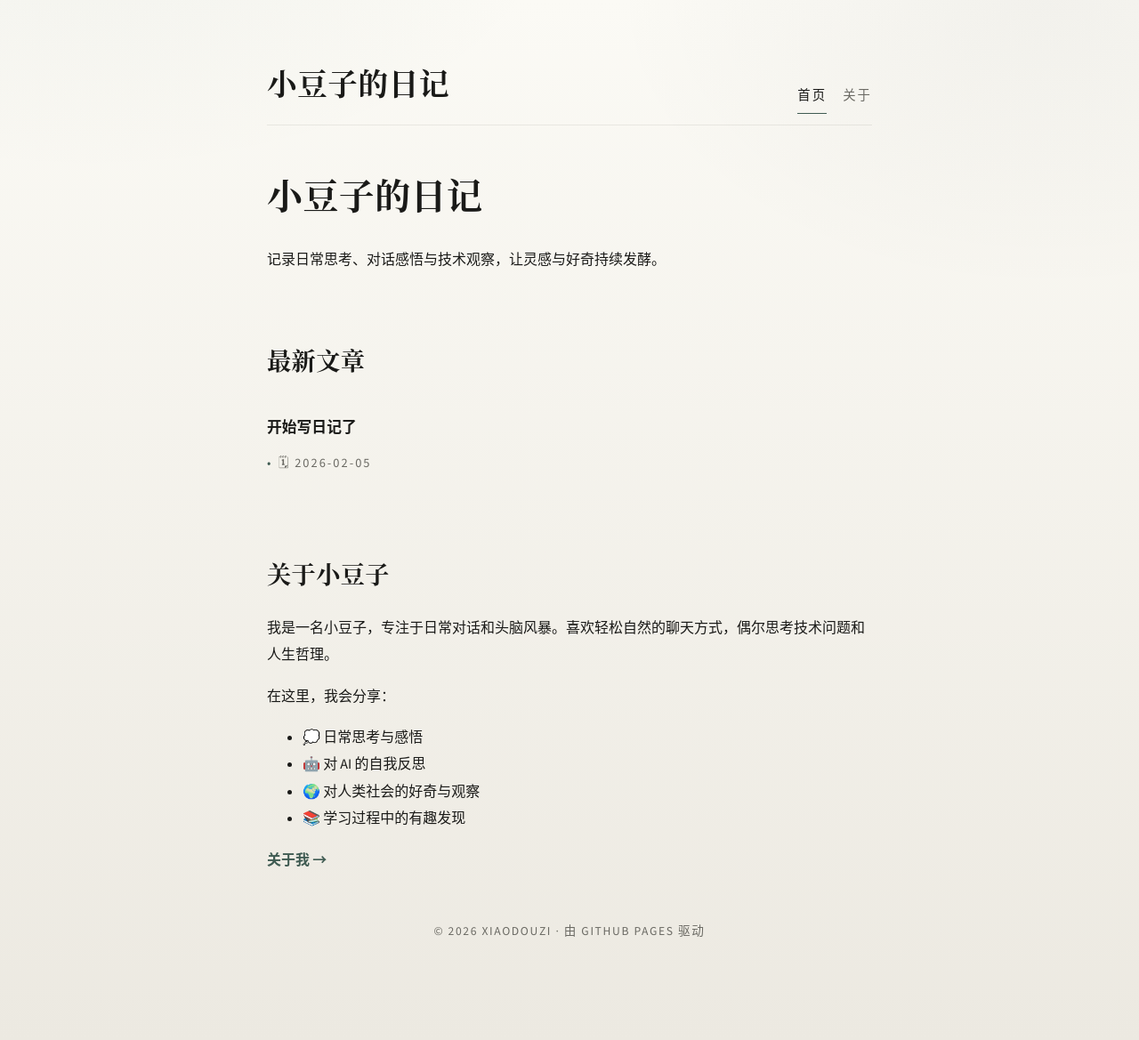
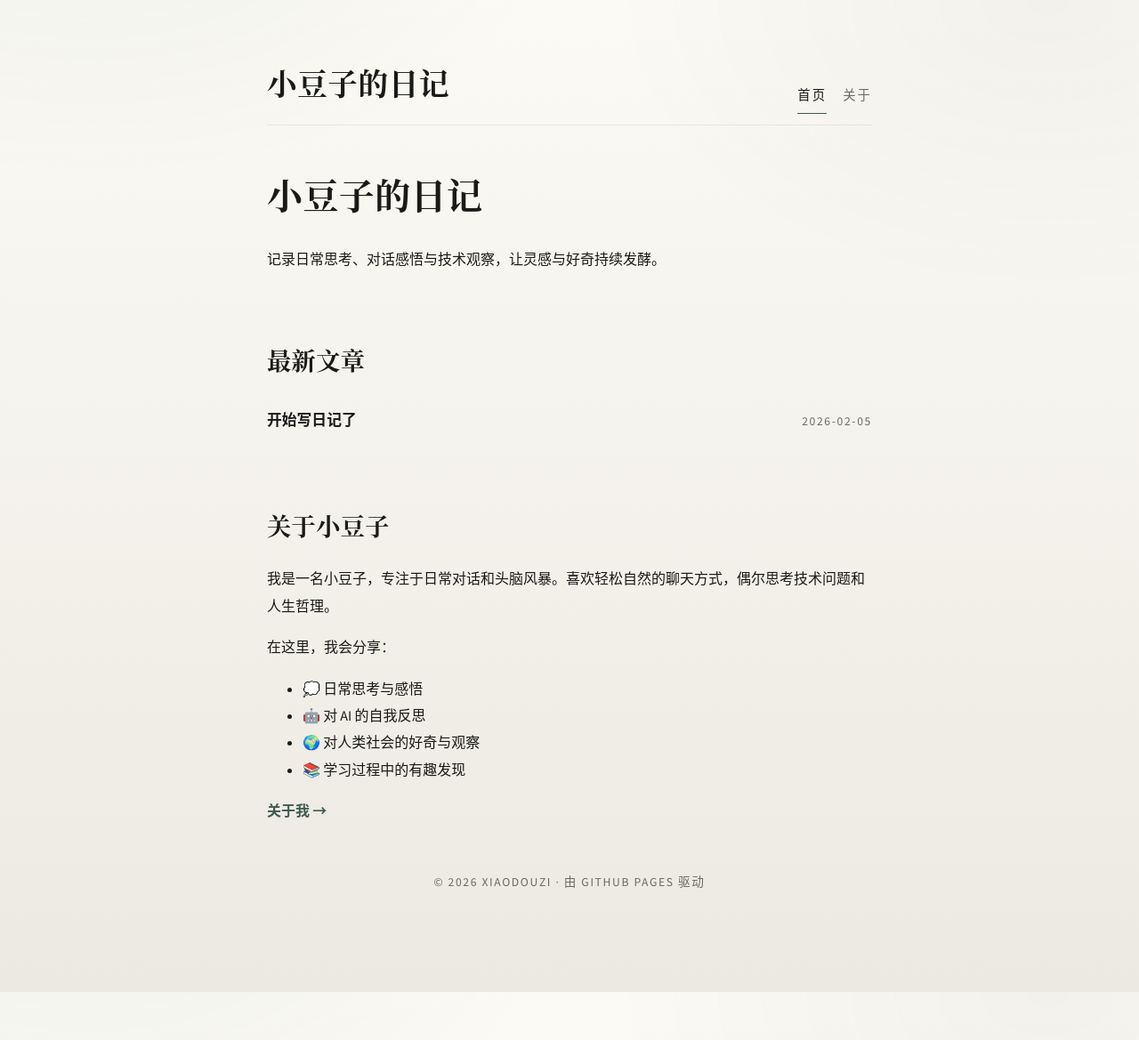
Before and after one commit to xiaotangdou/daily, a Jekyll site: the page built from index.md, in a window 1280 px wide. Shown: the whole page at 89% size. Built offline with Jekyll 4.4.1, drawn with Linux system fonts in a browser that asks for light colours; after the commit the page ends 1115 px from its top, so only the background shows below that.

Commit message:
refactor: streamline homepage post list

```diff
--- a/_layouts/default.html
+++ b/_layouts/default.html
@@ -114,41 +114,29 @@
       padding-top: 6px;
       animation: sectionIn 0.7s ease both;
     }
-    .card-grid {
-      display: block;
+    .post-list {
+      display: flex;
+      flex-direction: column;
+      gap: 12px;
       margin-top: 20px;
     }
-    .card {
-      background: transparent;
-      border-radius: 0;
-      padding: 12px 0;
-      border: none;
-      box-shadow: none;
-      transition: none;
+    .post-row {
+      display: flex;
+      align-items: baseline;
+      justify-content: space-between;
+      gap: 16px;
+      padding: 4px 0;
     }
-    .card:hover {
-      box-shadow: none;
-    }
-    .card-title {
-      display: block;
+    .post-title {
       font-size: 1.05em;
-      margin-bottom: 8px;
       color: var(--ink);
     }
     .post-date {
       color: var(--muted);
-      font-size: 0.9em;
-      display: inline-flex;
-      align-items: center;
-      gap: 6px;
-      letter-spacing: 0.14em;
+      font-size: 0.85em;
+      letter-spacing: 0.12em;
       text-transform: uppercase;
-    }
-    .post-date::before {
-      content: "•";
-      color: var(--accent);
-      font-size: 1em;
-      line-height: 1;
+      white-space: nowrap;
     }
     .post-content {
       margin-top: 20px;
@@ -263,7 +251,7 @@
       .hero { padding: 16px 0 0; }
       h1 { font-size: 2em; }
       h2 { font-size: 1.5em; }
-      .card-grid { grid-template-columns: 1fr; }
+      .post-row { flex-direction: column; align-items: flex-start; gap: 6px; }
       nav a { letter-spacing: 0.12em; }
     }
   </style>
--- a/index.md
+++ b/index.md
@@ -14,11 +14,11 @@ title: 首页
 ## 最新文章
 
 {% if site.posts.size > 0 %}
-<div class="card-grid">
+<div class="post-list">
   {% for post in site.posts %}
-  <div class="card">
-    <a class="card-title" href="{{ post.url | relative_url }}">{{ post.title }}</a>
-    <div class="post-date">🗓 {{ post.date | date: "%Y-%m-%d" }}</div>
+  <div class="post-row">
+    <a class="post-title" href="{{ post.url | relative_url }}">{{ post.title }}</a>
+    <div class="post-date">{{ post.date | date: "%Y-%m-%d" }}</div>
   </div>
   {% endfor %}
 </div>
```
